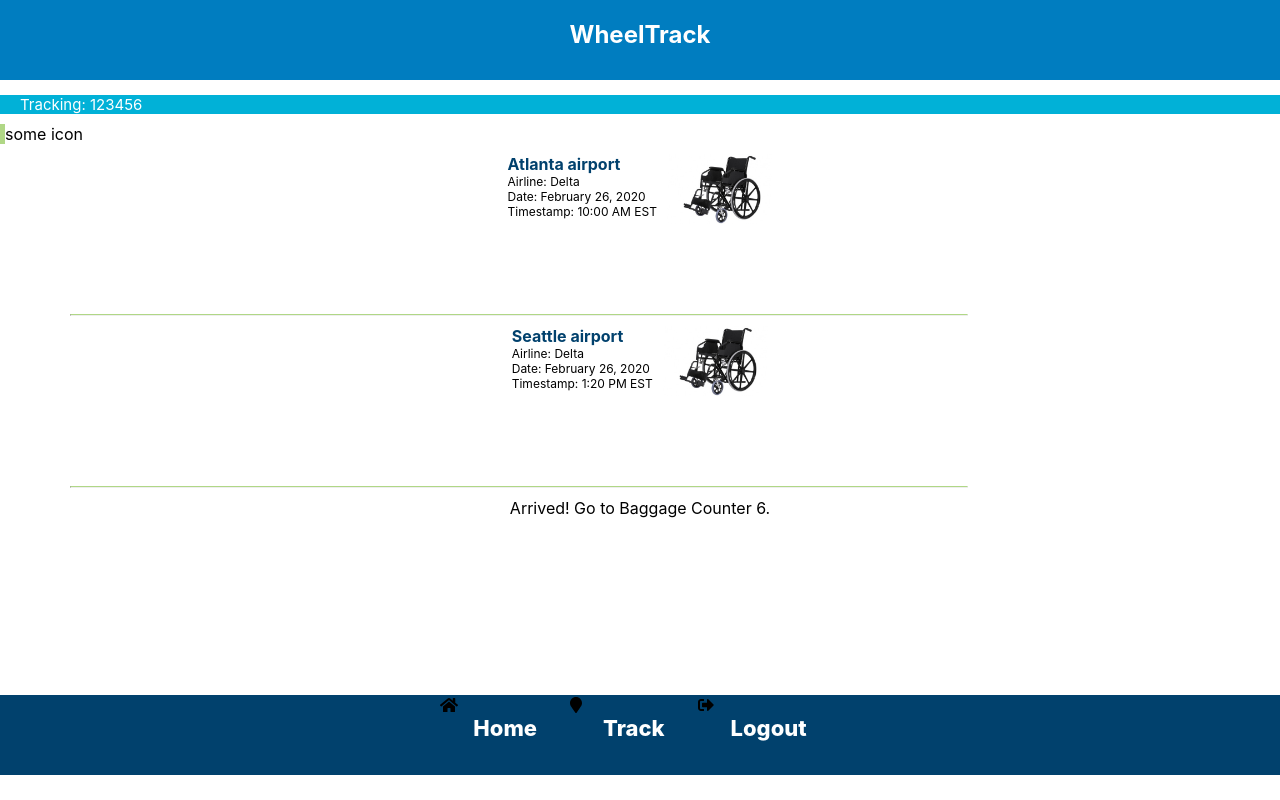
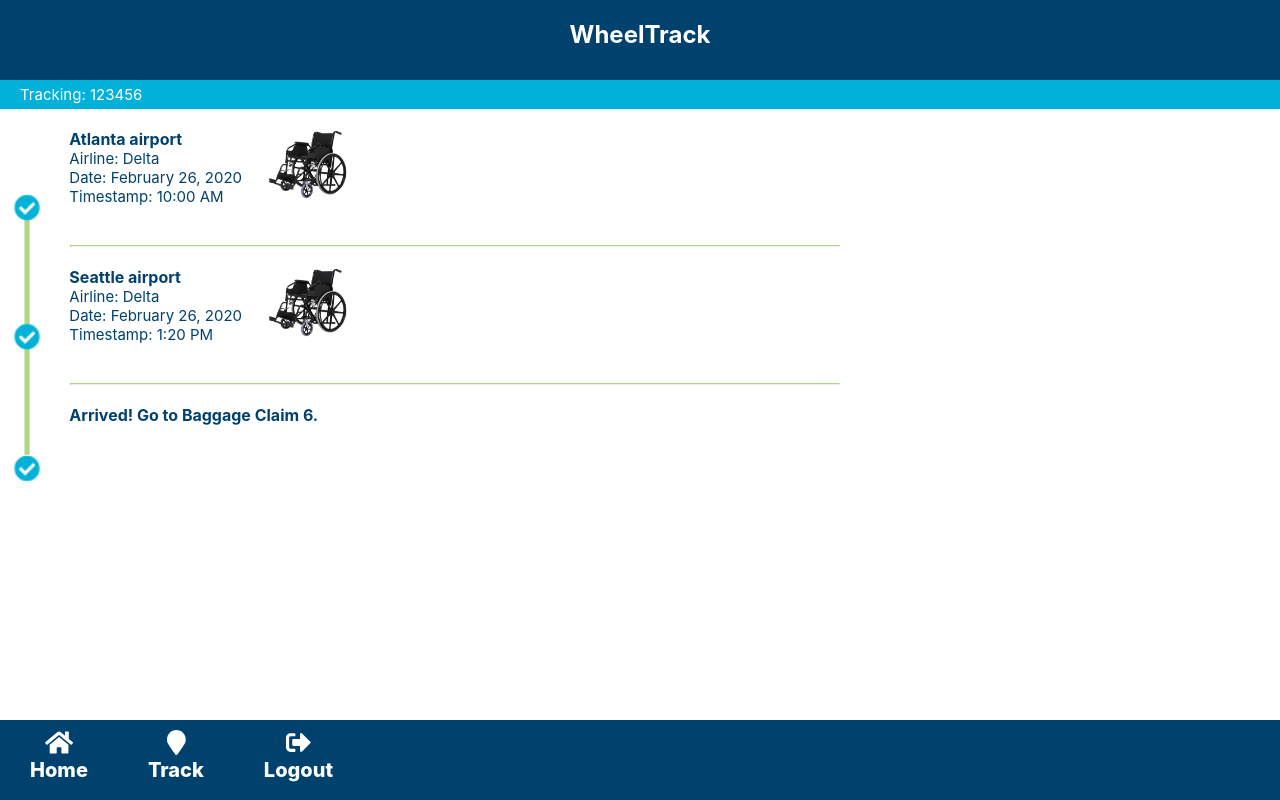
Before and after one commit to ryan-huse/iata_hackathon_2020_guest, a React (Create React App) app in the folder client/: page /tracking in a window 1280 px wide. Built offline with nearby package versions, Linux system fonts and the light colour scheme.

Commit message:
made tracking page pretty

```diff
--- a/client/src/Components/App.js
+++ b/client/src/Components/App.js
@@ -9,6 +9,8 @@ import Checkpoint from "./Checkpoint";
 import Tracking from "./Tracking";
 import NotFound from "./NotFound";
 import Logout from "./Logout";
+import Header from "./Header";
+
 
 library.add(fab, faHome, faMapMarker, faSignOutAlt)
 
@@ -30,9 +32,8 @@ class App extends Component {
     return (
       <Router>
         <div className="app">
-          <div className="header">
-            <h2>WheelTrack</h2>
-          </div>
+
+        <Header/>
 
           <Switch>
             <Route path="/tracking" component={Tracking} />
@@ -48,7 +49,7 @@ class App extends Component {
                 <li className="nav-item"> <Link to="/">Home</Link> </li>
               </div>
               <div>
-                <FontAwesomeIcon icon={faMapMarker} />
+               <FontAwesomeIcon icon={faMapMarker} />
                 <li className="nav-item"> <Link to="/tracking">Track</Link> </li>
               </div>
               <div>
--- /dev/null
+++ b/client/src/Components/Header.js
@@ -0,0 +1,16 @@
+import React, { Component } from 'react';
+import image from '../Images/Gear.png';
+import '../Css/Header.css';
+
+
+const Header = function(){
+
+return(
+<div className="header">
+<h2>WheelTrack</h2>
+</div>
+
+);
+}
+
+export default Header;
--- a/client/src/Components/Tracking.js
+++ b/client/src/Components/Tracking.js
@@ -2,6 +2,7 @@ import React, { Component } from 'react';
 import Checkpoint from './Checkpoint';
 import '../Css/Tracking.css';
 import image from '../Images/sample.png';
+import image2 from '../Images/Timeline.png';
 
 const Tracking = () => (
   <div className="tracking">
@@ -9,9 +10,11 @@ const Tracking = () => (
       <p id="tracking-title"> Tracking: 123456 </p>
     </div>
 
-    <div className="verticalLine">
-      some icon
-    </div>
+    <div className="timeline">
+          <a href="/checkpoint">
+            <img src={image2} alt="sample photo" />
+          </a>
+        </div>
 
     <div className="main-details">
       <div className="tracking-point">
@@ -19,7 +22,7 @@ const Tracking = () => (
           <h4>Atlanta airport</h4>
           <p>Airline: Delta</p>
           <p>Date: February 26, 2020</p>
-          <p>Timestamp: 10:00 AM EST</p>
+          <p>Timestamp: 10:00 AM</p>
         </div>
         <div className="photo">
           <a href="/checkpoint">
@@ -34,7 +37,7 @@ const Tracking = () => (
           <h4>Seattle airport</h4>
           <p>Airline: Delta</p>
           <p>Date: February 26, 2020</p>
-          <p>Timestamp: 1:20 PM EST</p>
+          <p>Timestamp: 1:20 PM</p>
         </div>
         <div className="photo">
         <div className="photo">
@@ -46,10 +49,11 @@ const Tracking = () => (
       </div>
       <hr></hr>
       <div className="tracking-point">
-        Arrived! Go to Baggage Counter 6.
+       <h4> Arrived! Go to Baggage Claim 6.</h4>
       </div>
     </div>
   </div>
+
 )
 
 export default Tracking;
--- a/client/src/Css/App.css
+++ b/client/src/Css/App.css
@@ -11,30 +11,27 @@
   overflow: hidden;
 }
 
-.header {
-  background-color: #007DC0;
-  margin-bottom: 15px;
-  height: 10%;
-}
-
-.header h2 {
-  text-align: center;
-  color: white;
-  padding: 20px;
-}
-
 .nav-list {
-  height: 80px;
+  height: 150px;
   display: flex;
   list-style: none;
-  justify-content: center;
   background-color: #01416D;
+  color: white;
+  font-size: 25px;
+  font-weight: 800;
+  text-align: center;
+  padding-top: 8px;
+
+
 }
 
 .nav-item {
   margin: auto 1.5em;
-  font-size: 22px;
+  font-size: 20px;
   font-weight: 800;
+  display: flex;
+  flex-direction: column;
+  text-align: center;
 }
 
 a {
--- /dev/null
+++ b/client/src/Css/Header.css
@@ -0,0 +1,16 @@
+* {
+    margin: 0;
+    padding: 0;
+  }
+
+  .header {
+    background-color: #01416D;
+    margin-bottom: 0px;
+    height: 10%;
+  }
+
+  .header h2 {
+    text-align: center;
+    color: white;
+    padding: 20px;
+  }
--- a/client/src/Css/Tracking.css
+++ b/client/src/Css/Tracking.css
@@ -5,25 +5,28 @@
 
 .tracking {
   width: 100%;
-  height: 75%;
+  height: 80%;
 }
 .tracking-point {
-  height: 25%;
+  height: 15%;
   display: flex;
-  justify-content: center;
-  padding: 10px;
+  margin-left: 20px;
+  padding: 20px;
+  color: #01416D;
 }
 
 .tracking hr {
-  width: 70%;
+  width: 60%;
   border-top: 1px solid #B0D786;
   margin-left: 70px;
 }
 
 #tracking-title {
-  margin-top: 10px;
-  margin-bottom: 10px;
+  margin-top: 0px;
+  margin-bottom: 0px;
   margin-left: 20px;
+  padding-top: 5px;
+  padding-bottom: 5px;
 }
 
 .track-title {
@@ -31,7 +34,7 @@
 }
 
 .tracking p {
-  font-size: 12px;
+  font-size: 15px;
 }
 
 .track-title p {
@@ -48,11 +51,6 @@
   /* vertical-align: middle; */
 }
 
-.verticalLine {
-  border-left: thick solid #B0D786;
-  height: 200px;
-}
-
 .main-details, .verticalLine {
   display:inline;
 }
@@ -67,3 +65,16 @@
   width: 80 px;
   margin-left: 10px;
 }
+
+.timeline img {
+  position: relative;
+  height: 300px;
+  width: 80 px;
+  margin-left: 5px;
+  float: left;
+  padding-top: 6%;
+}
+
+.gear img {
+  float: right;
+}
```
Also changed, not shown: client/src/Images/Gear.png (added), client/src/Images/Timeline.png (added).
